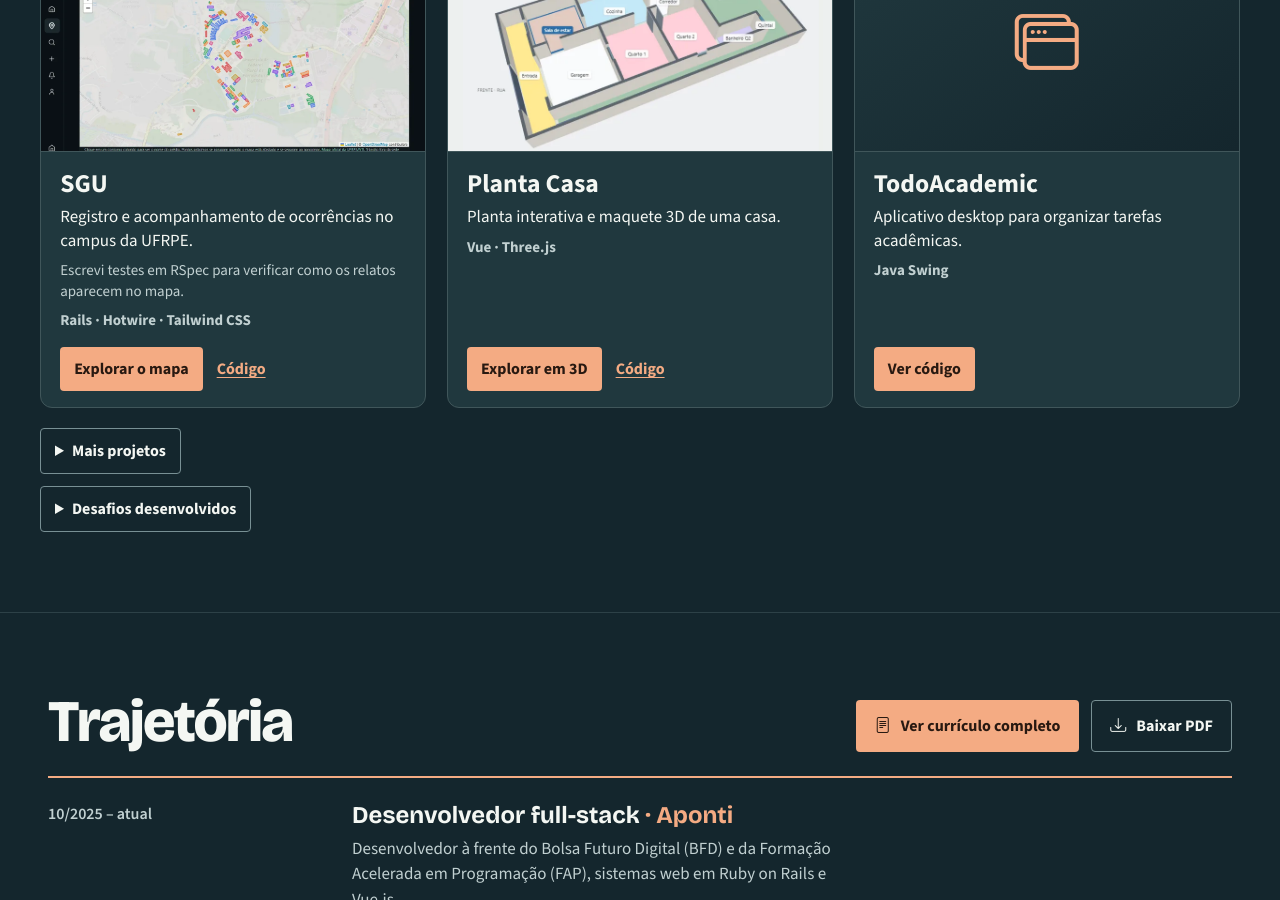
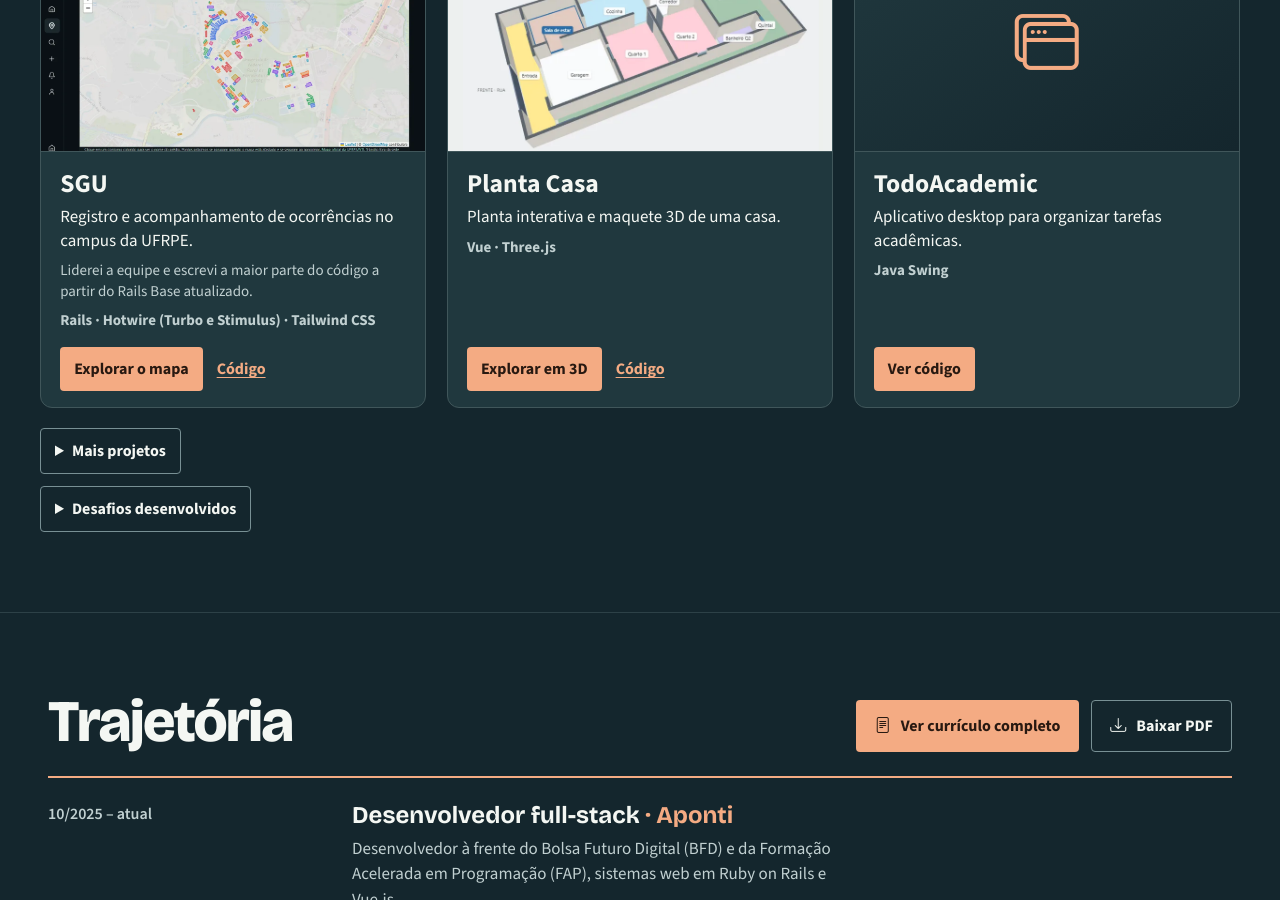
Before and after one commit to lucasact4/lucasact4.github.io, a Jekyll site: the page built from index.html, in a window 1280 px wide and 900 px high, scrolled down 1129 px. Built offline with Jekyll 4.4.1, drawn with Linux system fonts in a browser that asks for light colours.

Commit message:
Destaca liderança e autoria no projeto SGU

```diff
--- a/_data/featured_projects.json
+++ b/_data/featured_projects.json
@@ -2,8 +2,8 @@
   {
     "title": "SGU",
     "description": "Registro e acompanhamento de ocorrências no campus da UFRPE.",
-    "contribution": "Escrevi testes em RSpec para verificar como os relatos aparecem no mapa.",
-    "stack": "Rails · Hotwire · Tailwind CSS",
+    "contribution": "Liderei a equipe e escrevi a maior parte do código a partir do Rails Base atualizado.",
+    "stack": "Rails · Hotwire (Turbo e Stimulus) · Tailwind CSS",
     "image": "images/featured/sgu.webp",
     "alt": "Tela do SGU com o mapa interativo do campus da UFRPE",
     "width": 1120,
```
